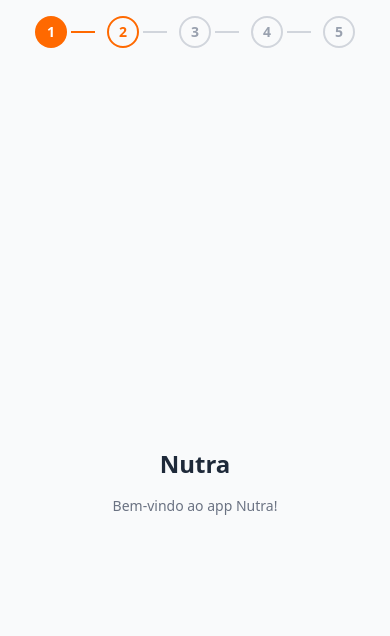
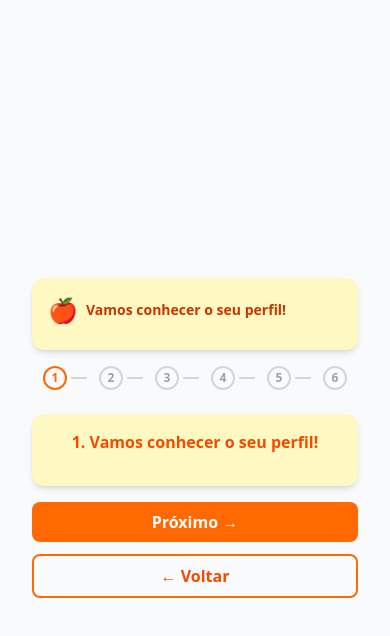
Before and after one commit to estartandodevs-course/Nutra-Frontend-TCC-2025, a React (Vite) app: page / in a window 390 px wide. Shown: the top 636 px of the page. Built offline with nearby package versions, Linux system fonts and the light colour scheme.

Commit message:
fix(component): fix progressbar  responsiveness

```diff
--- a/src/components/quiz/Progressbar.tsx
+++ b/src/components/quiz/Progressbar.tsx
@@ -1,16 +1,18 @@
-import type { ProgressBarProps } from "../../types/quiz"
+import type { ProgressBarProps } from "../../types/quiz";
 
 export default function ProgressBar({ current, total }: ProgressBarProps) {
   return (
-    <div className="flex items-center justify-center gap-2 mb-6">
+    <div className="flex flex-wrap items-center justify-center gap-2 mb-6 px-2">
       {Array.from({ length: total }).map((_, index) => {
-        const estaFeito = index < current - 1
-        const estaAtivo = index === current - 1
+        const estaFeito = index < current - 1;
+        const estaAtivo = index === current - 1;
 
         return (
           <div key={index} className="flex items-center">
             <div
-              className={`w-8 h-8 rounded-full flex items-center justify-center font-bold text-sm transition-all
+              className={`flex items-center justify-center rounded-full font-bold transition-all
+                text-xs sm:text-sm
+                w-6 h-6 sm:w-8 sm:h-8
                 ${
                   estaFeito
                     ? "bg-orange-500 text-white"
@@ -23,11 +25,15 @@
             </div>
 
             {index < total - 1 && (
-              <div className={`w-6 h-0.5 mx-1 ${estaFeito ? "bg-orange-500" : "bg-gray-300"}`} />
+              <div
+                className={`h-0.5 mx-1 sm:mx-2 transition-all
+                  ${estaFeito ? "bg-orange-500" : "bg-gray-300"}
+                  w-4 sm:w-6`}
+              />
             )}
           </div>
-        )
+        );
       })}
     </div>
-  )
+  );
 }
--- a/src/pages/Home/Home.tsx
+++ b/src/pages/Home/Home.tsx
@@ -1,15 +1,110 @@
+import { useState } from "react";
 import Wrapper from "../../components/wrapper/Wrapper";
-import ProgressBar from "../../components/quiz/Progressbar";
+import QuizModal from "../../components/quiz/QuizModal";
 
-export default function Home() {
+const quizData = [
+  {
+    id: 1,
+    question: "Vamos conhecer o seu perfil!",
+    description: "Responda algumas perguntas sobre você",
+    emoji: "🍎",
+    type: "intro",
+  },
+  {
+    id: 2,
+    question: "Como são suas refeições no dia a dia?",
+    emoji: "🍎",
+    options: [
+      "Não tenho um padrão definido.",
+      "Como correndo, o que der na hora.",
+      "Muito fast food.",
+      "Como direito, nos horários certos.",
+    ],
+  },
+  {
+    id: 3,
+    question: "Com que frequência você pratica exercícios?",
+    emoji: "💪",
+    options: [
+      "Raramente pratico exercício.",
+      "1-2 vezes por semana.",
+      "3-4 vezes por semana.",
+      "Praticamente todo dia.",
+    ],
+  },
+  {
+    id: 4,
+    question: "Quantas horas você dorme por noite?",
+    emoji: "😴",
+    options: ["Menos de 6 horas", "6-7 horas", "7-8 horas", "Mais de 8 horas"],
+  },
+  {
+    id: 5,
+    question: "Como é seu nível de stress?",
+    emoji: "🧘",
+    options: ["Muito alto", "Alto", "Moderado", "Baixo"],
+  },
+  {
+    id: 6,
+    question: "Qual é sua principal motivação?",
+    emoji: "🎯",
+    options: [
+      "Saúde física",
+      "Saúde mental",
+      "Aparência",
+      "Disposição no dia a dia",
+    ],
+  },
+];
+
+export default function QuizPage() {
+  const [currentStep, setCurrentStep] = useState(0);
+  const [answers, setAnswers] = useState<Record<number, number>>({});
+  const [showResult, setShowResult] = useState(false);
+
+  const handleSelectAnswer = (questionId: number, answerIndex: number) => {
+    setAnswers((prev) => ({
+      ...prev,
+      [questionId]: answerIndex,
+    }));
+  };
+
+  const handleNext = () => {
+    if (currentStep < quizData.length - 1) {
+      setCurrentStep(currentStep + 1);
+    } else {
+      setShowResult(true);
+    }
+  };
+
+  const handleBack = () => {
+    if (currentStep > 0) {
+      setCurrentStep(currentStep - 1);
+    }
+  };
+
+  const handleRestart = () => {
+    setCurrentStep(0);
+    setAnswers({});
+    setShowResult(false);
+  };
+
+  const currentQuestion = quizData[currentStep];
+
   return (
     <Wrapper>
-      <ProgressBar current={2} total={5} />
-      <section className="flex flex-col items-center justify-center text-center min-h-screen">
-        <h1 className="text-2xl font-semibold text-gray-800 mb-4">Nutra</h1>
-        <p className="text-gray-500 text-sm mb-6">
-          Bem-vindo ao app Nutra!
-        </p>
+      <section className="flex flex-col items-center justify-center text-center min-h-screen p-4">
+        <QuizModal
+          question={currentQuestion}
+          questionNumber={currentStep + 1}
+          totalQuestions={quizData.length}
+          answers={answers}
+          onSelectAnswer={handleSelectAnswer}
+          onNext={handleNext}
+          onBack={handleBack}
+          onRestart={handleRestart}
+          showResult={showResult}
+        />
       </section>
     </Wrapper>
   );
```
